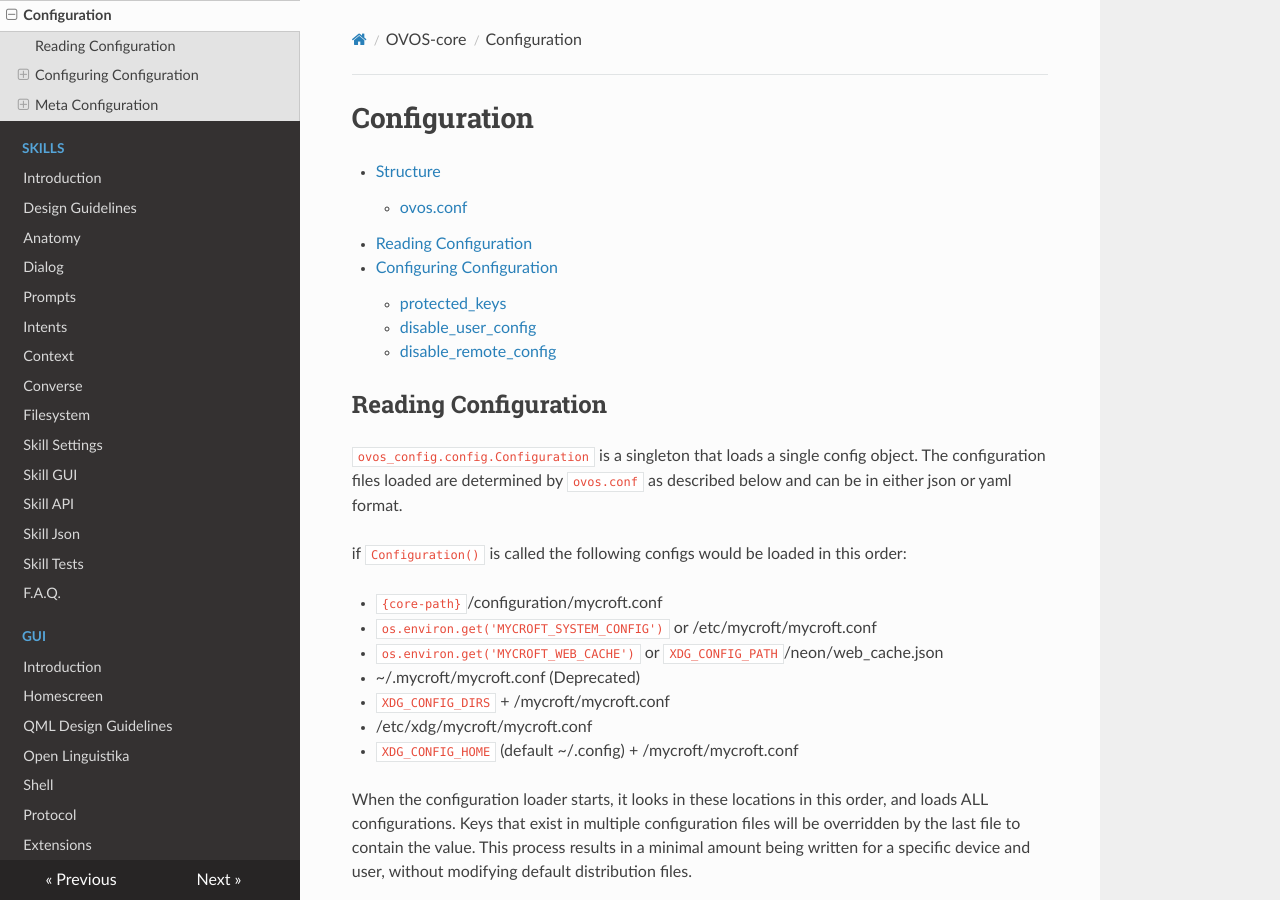
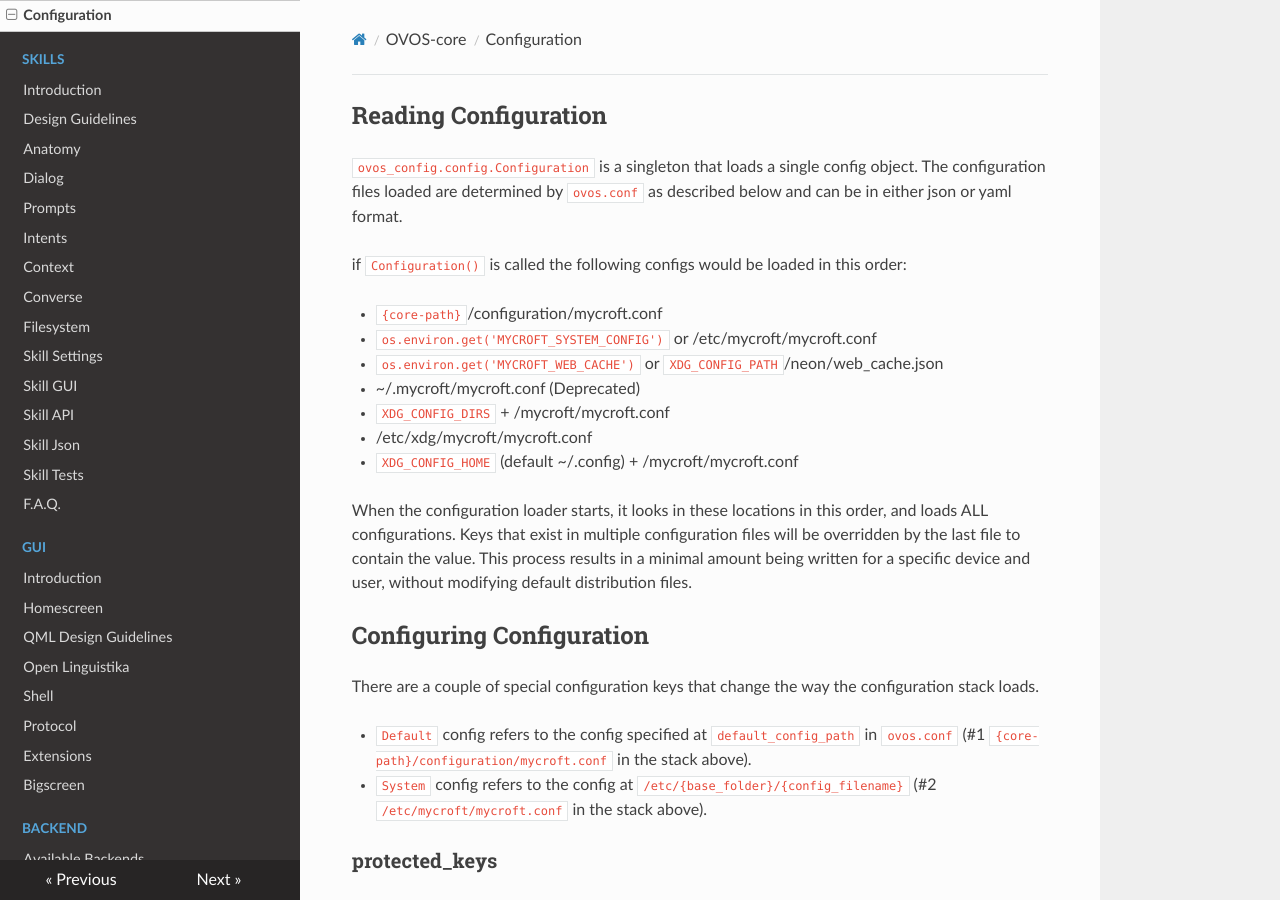
Before and after one commit to OpenVoiceOS/community-docs, an MkDocs documentation site: the page built from docs/config.md, in a window 1280 px wide and 900 px high. Built offline with MkDocs 1.6.1, drawn with Linux system fonts in a browser that asks for light colours; nearby versions of some CDN libraries.

```diff
--- a/docs/config.md
+++ b/docs/config.md
@@ -1,14 +1,3 @@
-# Configuration
-
-- [Structure](#structure)
-    * [ovos.conf](#ovosconf)
-- [Reading Configuration](#reading-configuration)
-- [Configuring Configuration](#configuring-configuration)
-    * [protected_keys](#protected-keys)
-    * [disable_user_config](#disable-user-config)
-    * [disable_remote_config](#disable-remote-config)
-
-
 ## Reading Configuration
 
 `ovos_config.config.Configuration` is a singleton that loads a single config
```
